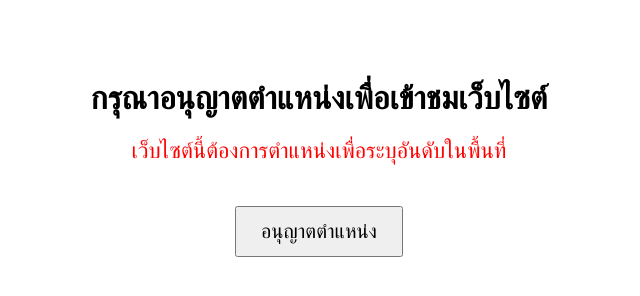
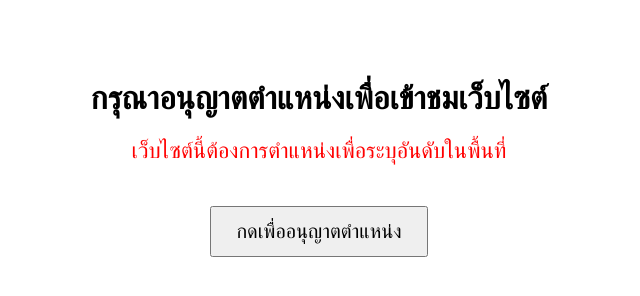
Before and after one commit to JDIFLOP/xp, a website: page index.html in a window 1280 px wide. Shown: the whole page, without its empty margins (321-961 px from the left). Drawn offline with Linux system fonts and the light colour scheme.

Commit message:
Update index.html

```diff
--- a/index.html
+++ b/index.html
@@ -13,7 +13,7 @@
 <body>
   <h1>กรุณาอนุญาตตำแหน่งเพื่อเข้าชมเว็บไซต์</h1>
   <p id="permission">เว็บไซต์นี้ต้องการตำแหน่งเพื่อระบุอันดับในพื้นที่</p>
-  <button id="request-btn">อนุญาตตำแหน่ง</button>
+  <button id="request-btn">กดเพื่ออนุญาตตำแหน่ง</button>
 
   <p id="status"></p>
 
```
